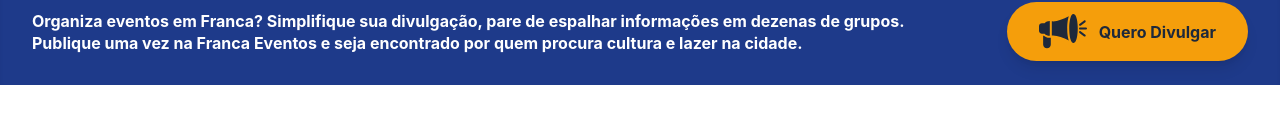
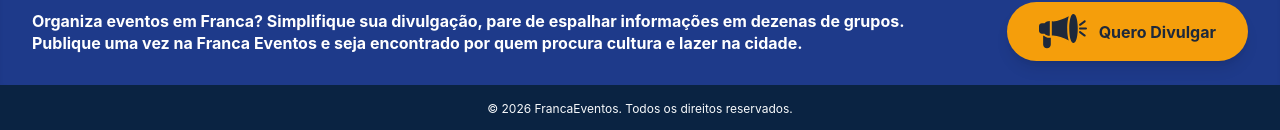
Before and after one commit to dfadomingos/TG, a Next.js app: page / in a window 1280 px wide. Shown: the part 1516-1646 px from the top of the page. Before the commit the page ends 1601 px from the top, so only its background shows below. Built offline with nearby package versions, Linux system fonts and the light colour scheme.

Commit message:
feat: adiciona footer

```diff
--- a/app/page.tsx
+++ b/app/page.tsx
@@ -68,6 +68,12 @@
         </div>
       </section>
 
+      <footer className="bg-background-1 flex items-center justify-center">
+        <header className="px-4 py-4">
+          <p className="text-text-1 font-regular text-xs">© 2026 FrancaEventos. Todos os direitos reservados.</p>
+        </header>
+      </footer>
+
     </main>
   );
 }
```
